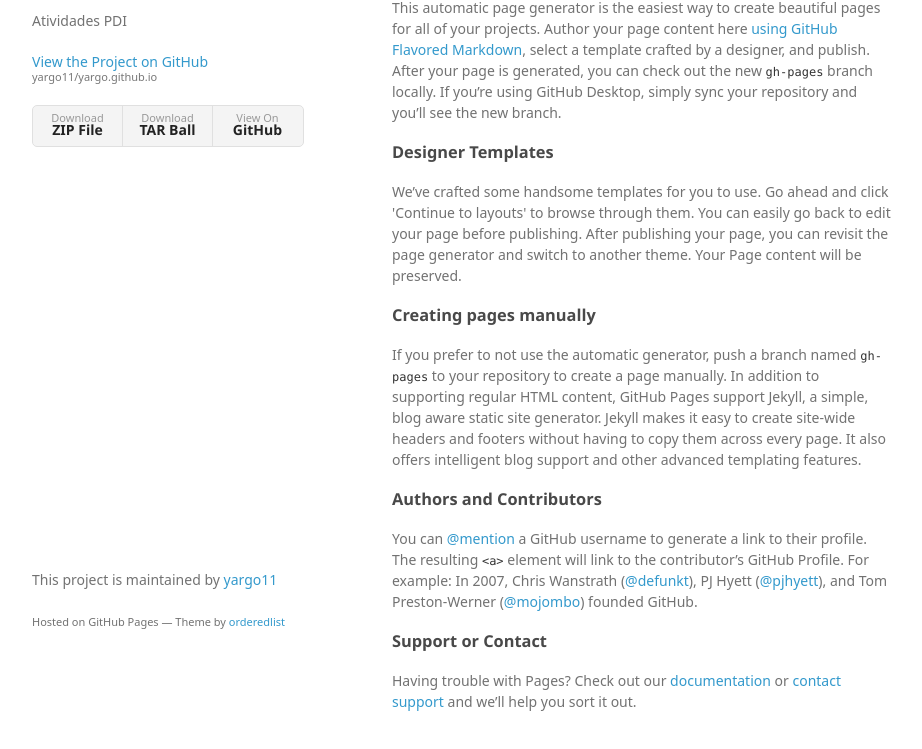
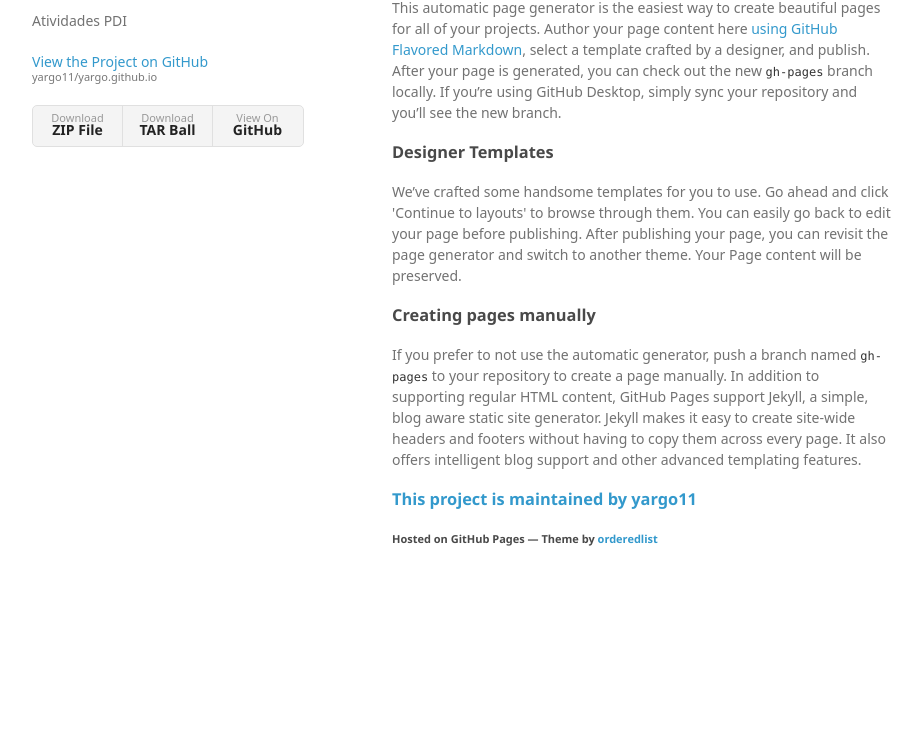
Before and after one commit to yargo11/yargo.github.io, a plain HTML site: page index.html in a window 1280 px wide. Shown: the part 99-848 px from the top of the page, without its empty margins (178-1100 px from the left). After the commit the page ends 800 px from the top, so only its background shows below. Drawn offline with Linux system fonts and the light colour scheme; a web font is replaced by a local one.

Commit message:
Update index.html

```diff
--- a/index.html
+++ b/index.html
@@ -44,15 +44,7 @@
 <p>If you prefer to not use the automatic generator, push a branch named <code>gh-pages</code> to your repository to create a page manually. In addition to supporting regular HTML content, GitHub Pages support Jekyll, a simple, blog aware static site generator. Jekyll makes it easy to create site-wide headers and footers without having to copy them across every page. It also offers intelligent blog support and other advanced templating features.</p>
 
 <h3>
-<a id="authors-and-contributors" class="anchor" href="#authors-and-contributors" aria-hidden="true"><span aria-hidden="true" class="octicon octicon-link"></span></a>Authors and Contributors</h3>
-
-<p>You can <a href="https://help.github.com/articles/basic-writing-and-formatting-syntax/#mentioning-users-and-teams" class="user-mention">@mention</a> a GitHub username to generate a link to their profile. The resulting <code>&lt;a&gt;</code> element will link to the contributor’s GitHub Profile. For example: In 2007, Chris Wanstrath (<a href="https://github.com/defunkt" class="user-mention">@defunkt</a>), PJ Hyett (<a href="https://github.com/pjhyett" class="user-mention">@pjhyett</a>), and Tom Preston-Werner (<a href="https://github.com/mojombo" class="user-mention">@mojombo</a>) founded GitHub.</p>
-
-<h3>
-<a id="support-or-contact" class="anchor" href="#support-or-contact" aria-hidden="true"><span aria-hidden="true" class="octicon octicon-link"></span></a>Support or Contact</h3>
-
-<p>Having trouble with Pages? Check out our <a href="https://help.github.com/pages">documentation</a> or <a href="https://github.com/contact">contact support</a> and we’ll help you sort it out.</p>
-      </section>
+<a id="authors-and-contrasdasdasdsa
       <footer>
         <p>This project is maintained by <a href="https://github.com/yargo11">yargo11</a></p>
         <p><small>Hosted on GitHub Pages &mdash; Theme by <a href="https://github.com/orderedlist">orderedlist</a></small></p>
```
